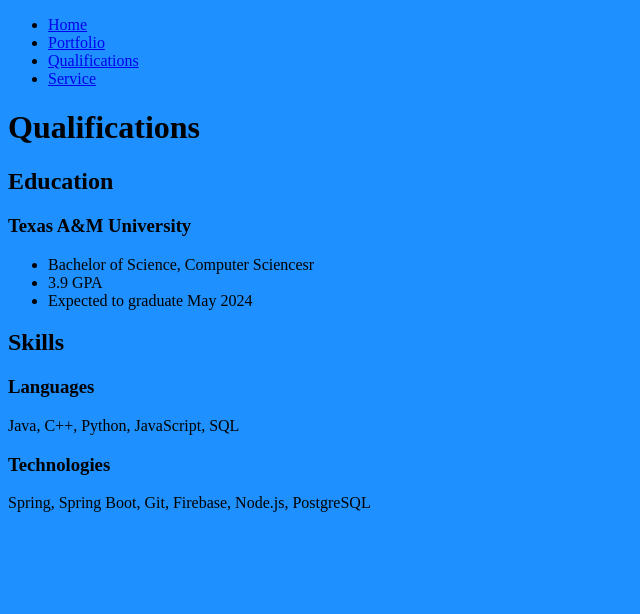
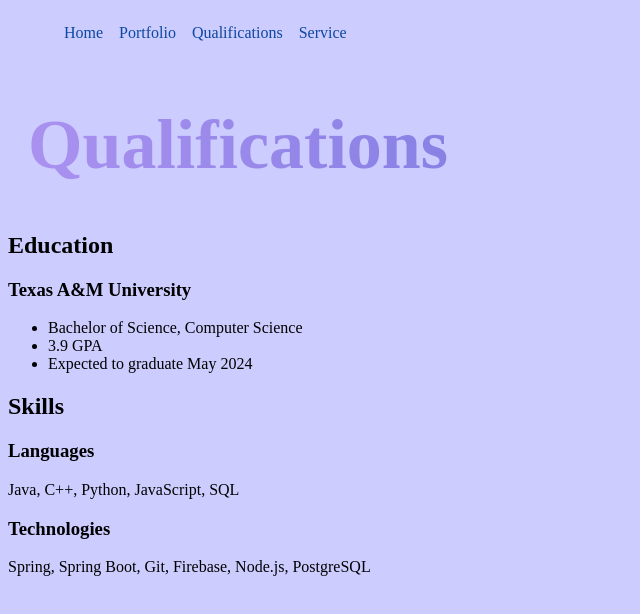
Before and after one commit to kylediano20/csce315_project1, a plain HTML site: page html/qualifications.html in a window 1280 px wide. Shown: the whole page, without its empty margins (0-640 px from the left). Drawn offline with Linux system fonts and the light colour scheme.

Commit message:
added simple css for project iteration 1

```diff
--- a/html/qualifications.html
+++ b/html/qualifications.html
@@ -2,9 +2,9 @@
 <html>
 <head>
 <title>Qualifications</title>
+<link rel="stylesheet" href="../mystyle.css">
 </head>
-<body style="background-color:DodgerBlue;" >
-
+<body>
 <nav>
     <ul>
         <li><a href="../index.html">Home</a></li>
@@ -14,13 +14,15 @@
     </ul>
 </nav>
 
-<h1>Qualifications</h1>
+<header>
+    <h1>Qualifications</h1>
+</header>
 
 <section>
     <h2> Education </h2>
     <h3> Texas A&M University </h3>
     <ul>
-        <li>Bachelor of Science, Computer Sciencesr</li>
+        <li>Bachelor of Science, Computer Science</li>
         <li>3.9 GPA</li>
         <li>Expected to graduate May 2024</li>
     </ul>
--- /dev/null
+++ b/mystyle.css
@@ -0,0 +1,37 @@
+body {
+    background-color: #CCCCFF;
+  }
+
+  header h1 {
+    font-size: 70px;
+    font-weight: 600;
+    background-image: linear-gradient(to left, #4661cd,  #aa91f0);
+    color: transparent;
+    background-clip: text;
+    -webkit-background-clip: text;
+  }
+
+  h1 {
+    color: navy;
+    margin-left: 20px;
+  }
+
+  nav {
+    display: flex;
+    justify-content: space-between;
+    background: #CCCCFF;
+  }
+
+  nav ul {
+    display: flex;
+    list-style: none;
+  }
+
+  nav li {
+    padding-left: 1rem;
+  }
+
+  nav a {
+    text-decoration: none;
+    color: #0d47a1
+  }
```
Also changed, not shown: html/portfolio.html (+6 -4 lines), html/service.html (+6 -3 lines), index.html (+5 -1 lines), nocss/index.html (+1 -1 lines), nocss/portfolio.html (+1 -2 lines), nocss/qualifications.html (+2 -3 lines), nocss/service.html (+1 -2 lines).
